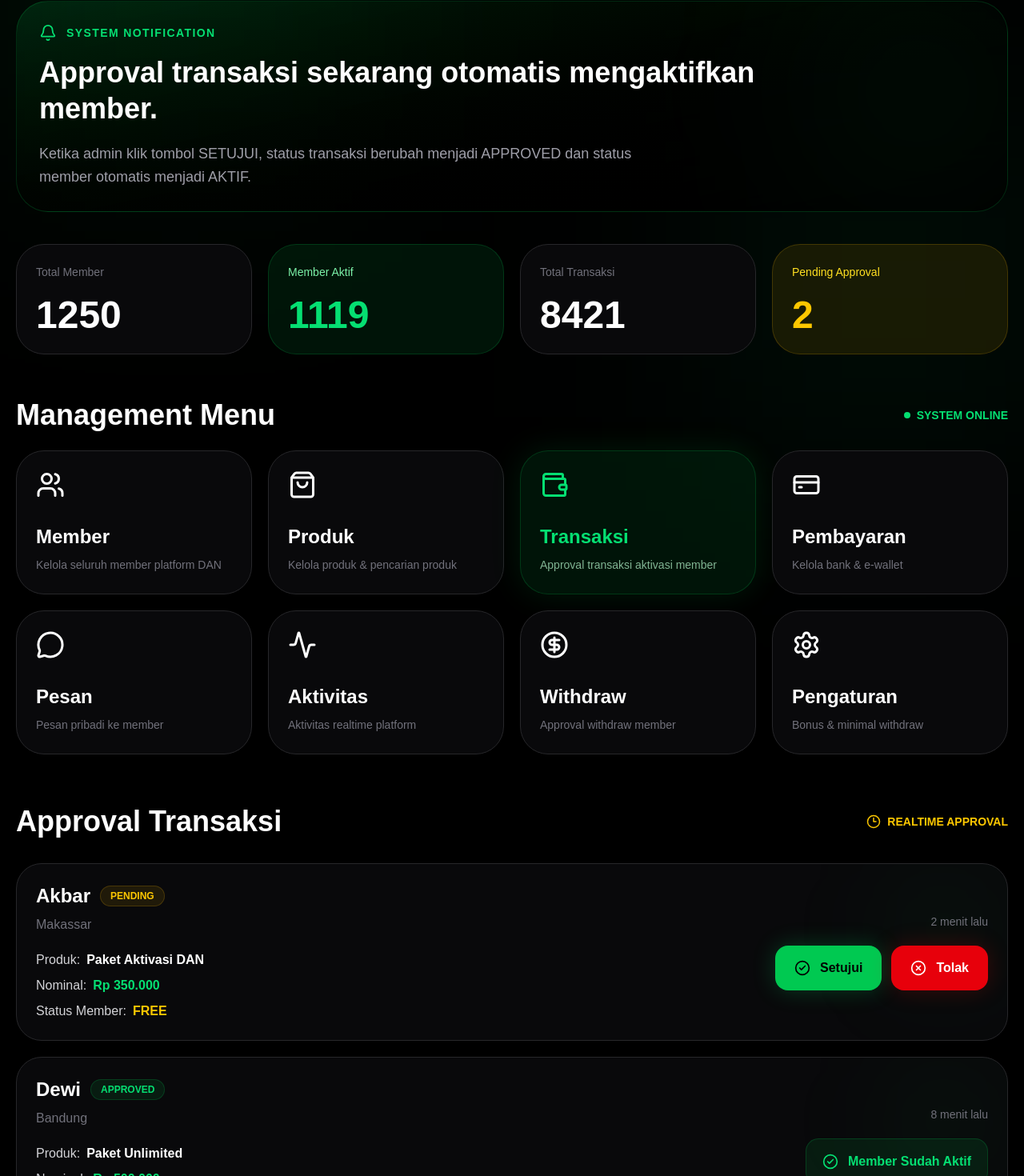
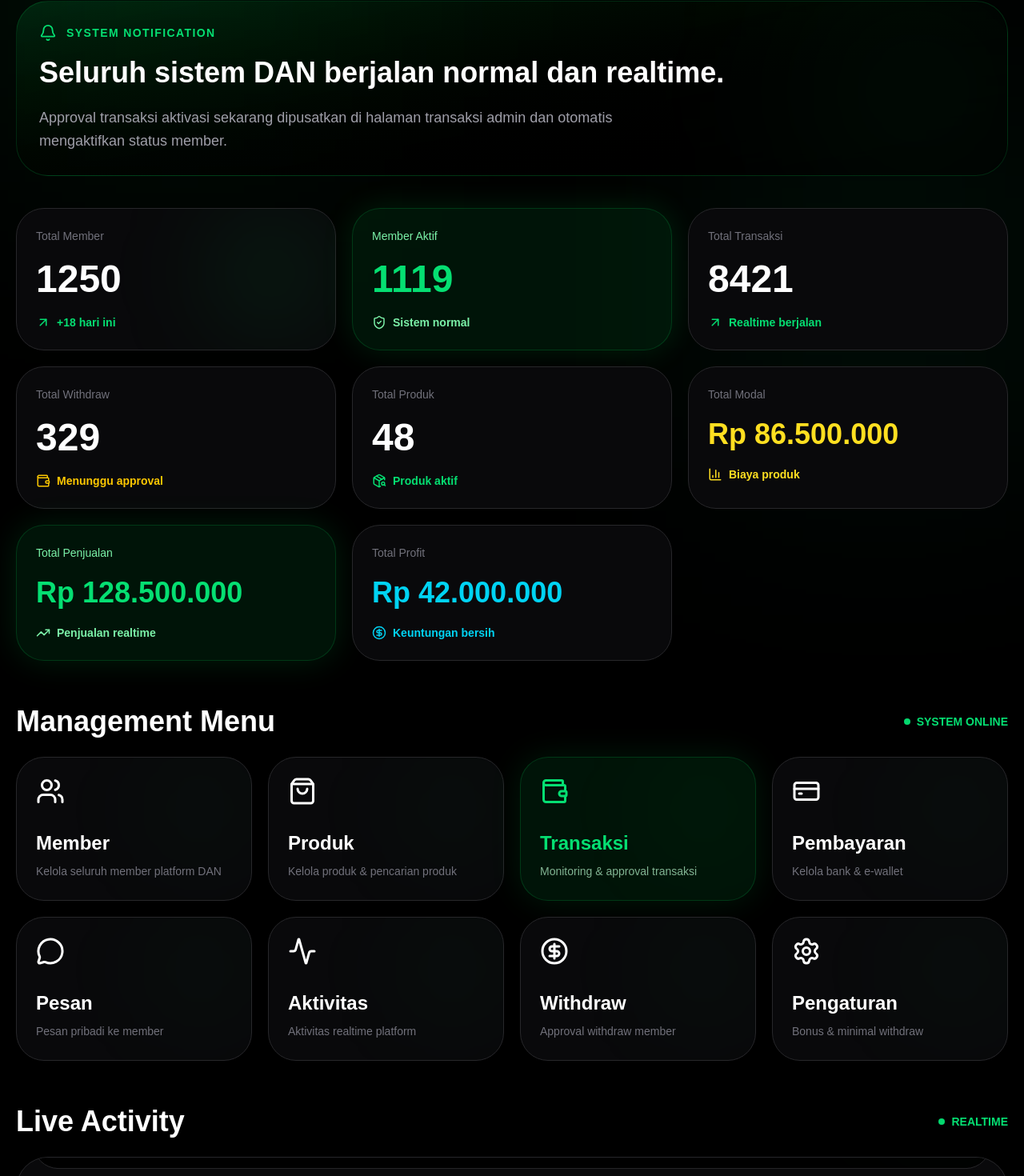
Before and after one commit to ibasnanna-sys/dan-app, a Next.js app: page /admin in a window 1280 px wide. Shown: the part 276-1746 px from the top of the page at 80% size. Built offline with nearby package versions, Linux system fonts and the light colour scheme.

Commit message:
Refactor admin page for improved transaction handling

```diff
--- a/src/app/admin/page.tsx
+++ b/src/app/admin/page.tsx
@@ -19,9 +19,6 @@ import {
   TrendingUp,
   BarChart3,
   MessageCircle,
-  CheckCircle2,
-  XCircle,
-  Clock3,
 } from "lucide-react";
 
 type TransactionStatus =
@@ -49,18 +46,18 @@ export default function AdminPage() {
 
   /*
     =====================================================
-    SINKRONISASI STATUS MEMBER & TRANSAKSI
+    SINKRONISASI ADMIN ↔ MEMBER
     =====================================================
 
     RULE:
-    - pending  -> member tetap FREE
-    - approved -> member otomatis AKTIF
-    - rejected -> member tetap FREE / DIBEKUKAN
+    - pending  => member FREE
+    - approved => member AKTIF
+    - rejected => member FREE
 
-    Halaman admin dan member harus memakai data/status
-    yang sama dari database/API nantinya.
+    Semua transaksi approval hanya ada
+    di halaman /admin/transactions
 
-    Untuk sementara simulasi local state dulu.
+    Dashboard admin tetap bersih.
   */
 
   const [transactions, setTransactions] =
@@ -99,14 +96,8 @@ export default function AdminPage() {
 
   /*
     =====================================================
-    AUTO SINKRON STATUS KE MEMBER PAGE
+    SIMPAN KE LOCAL STORAGE
     =====================================================
-
-    Saat transaksi approved:
-    - memberStatus => aktif
-
-    Simulasi localStorage untuk sinkron sementara.
-    Nanti tinggal ganti database/API.
   */
 
   useEffect(() => {
@@ -116,61 +107,31 @@ export default function AdminPage() {
       JSON.stringify(transactions)
     );
 
+    /*
+      DATA MEMBER AKTIF
+      untuk halaman member nanti
+    */
+
+    const memberData = transactions.map(
+      (trx) => ({
+        id: trx.id,
+        name: trx.memberName,
+        city: trx.city,
+        status: trx.memberStatus,
+        transactionStatus: trx.status,
+      })
+    );
+
+    localStorage.setItem(
+      "dan-members",
+      JSON.stringify(memberData)
+    );
+
   }, [transactions]);
 
   /*
     =====================================================
-    APPROVE TRANSACTION
-    =====================================================
-  */
-
-  function approveTransaction(id: number) {
-
-    setTransactions((prev) =>
-      prev.map((trx) => {
-
-        if (trx.id === id) {
-
-          return {
-            ...trx,
-            status: "approved",
-            memberStatus: "aktif",
-          };
-        }
-
-        return trx;
-      })
-    );
-  }
-
-  /*
-    =====================================================
-    REJECT TRANSACTION
-    =====================================================
-  */
-
-  function rejectTransaction(id: number) {
-
-    setTransactions((prev) =>
-      prev.map((trx) => {
-
-        if (trx.id === id) {
-
-          return {
-            ...trx,
-            status: "rejected",
-            memberStatus: "free",
-          };
-        }
-
-        return trx;
-      })
-    );
-  }
-
-  /*
-    =====================================================
-    STATS REALTIME
+    STATS
     =====================================================
   */
 
@@ -187,22 +148,26 @@ export default function AdminPage() {
     const totalTransaksi =
       transactions.length + 8418;
 
-    const pendingTransaction =
-      transactions.filter(
-        (trx) =>
-          trx.status === "pending"
-      ).length;
+    const totalWithdraw = 329;
+
+    const totalProduk = 48;
+
+    const totalModal = 86500000;
+
+    const totalPenjualan =
+      128500000;
+
+    const totalProfit = 42000000;
 
     return {
       totalMember,
       memberAktif,
       totalTransaksi,
-      pendingTransaction,
-      totalWithdraw: 329,
-      totalProduk: 48,
-      totalModal: 86500000,
-      totalPenjualan: 128500000,
-      totalProfit: 42000000,
+      totalWithdraw,
+      totalProduk,
+      totalModal,
+      totalPenjualan,
+      totalProfit,
     };
 
   }, [transactions]);
@@ -270,7 +235,7 @@ export default function AdminPage() {
       icon: Wallet,
       title: "Transaksi",
       desc:
-        "Approval transaksi aktivasi member",
+        "Monitoring & approval transaksi",
       active: true,
     },
     {
@@ -344,7 +309,7 @@ export default function AdminPage() {
             </h1>
 
             <p className="text-zinc-500 text-sm sm:text-lg mt-5 sm:mt-6 max-w-2xl leading-relaxed">
-              Sinkronisasi transaksi aktivasi member DAN berjalan realtime antara halaman admin dan member.
+              Pusat kontrol Digital Affiliate Network untuk memantau member, transaksi, produk digital, pembayaran, dan seluruh aktivitas platform secara realtime.
             </p>
 
           </div>
@@ -380,11 +345,11 @@ export default function AdminPage() {
             </div>
 
             <h2 className="text-2xl sm:text-3xl md:text-4xl font-black leading-tight max-w-4xl">
-              Approval transaksi sekarang otomatis mengaktifkan member.
+              Seluruh sistem DAN berjalan normal dan realtime.
             </h2>
 
             <p className="text-zinc-400 mt-5 text-sm sm:text-lg leading-relaxed max-w-3xl">
-              Ketika admin klik tombol SETUJUI, status transaksi berubah menjadi APPROVED dan status member otomatis menjadi AKTIF.
+              Approval transaksi aktivasi sekarang dipusatkan di halaman transaksi admin dan otomatis mengaktifkan status member.
             </p>
 
           </div>
@@ -392,53 +357,232 @@ export default function AdminPage() {
         </div>
 
         {/* STATS */}
-        <div className="grid grid-cols-1 sm:grid-cols-2 xl:grid-cols-4 gap-5 mt-10">
+        <div className="grid grid-cols-1 sm:grid-cols-2 xl:grid-cols-3 gap-5 mt-10">
 
-          <div className="rounded-[35px] border border-zinc-800 bg-zinc-950 p-6">
+          {/* TOTAL MEMBER */}
+          <div className="relative overflow-hidden rounded-[30px] sm:rounded-[35px] border border-zinc-800 bg-zinc-950 p-5 sm:p-6">
+
+            <div className="absolute top-0 right-0 w-40 h-40 bg-green-500/10 blur-3xl rounded-full"></div>
+
+            <div className="relative z-10">
 
               <p className="text-zinc-500 text-sm">
                 Total Member
               </p>
 
-            <h2 className="text-5xl font-black mt-5">
+              <h2 className="text-4xl sm:text-5xl font-black mt-5">
                 {stats.totalMember}
               </h2>
 
+              <div className="flex items-center gap-2 mt-5 text-green-400">
+
+                <ArrowUpRight size={18} />
+
+                <span className="font-bold text-sm">
+                  +18 hari ini
+                </span>
+
               </div>
 
-          <div className="rounded-[35px] border border-green-500/20 bg-green-500/10 p-6">
+            </div>
+
+          </div>
+
+          {/* MEMBER AKTIF */}
+          <div className="relative overflow-hidden rounded-[30px] sm:rounded-[35px] border border-green-500/20 bg-green-500/10 p-5 sm:p-6 shadow-[0_0_40px_rgba(0,255,100,0.12)]">
+
+            <div className="relative z-10">
 
               <p className="text-green-300 text-sm">
                 Member Aktif
               </p>
 
-            <h2 className="text-5xl font-black text-green-400 mt-5">
+              <h2 className="text-4xl sm:text-5xl font-black text-green-400 mt-5">
                 {stats.memberAktif}
               </h2>
 
+              <div className="flex items-center gap-2 mt-5 text-green-300">
+
+                <ShieldCheck size={18} />
+
+                <span className="font-bold text-sm">
+                  Sistem normal
+                </span>
+
               </div>
 
-          <div className="rounded-[35px] border border-zinc-800 bg-zinc-950 p-6">
+            </div>
+
+          </div>
+
+          {/* TRANSAKSI */}
+          <div className="relative overflow-hidden rounded-[30px] sm:rounded-[35px] border border-zinc-800 bg-zinc-950 p-5 sm:p-6">
+
+            <div className="relative z-10">
 
               <p className="text-zinc-500 text-sm">
                 Total Transaksi
               </p>
 
-            <h2 className="text-5xl font-black mt-5">
+              <h2 className="text-4xl sm:text-5xl font-black mt-5">
                 {stats.totalTransaksi}
               </h2>
 
+              <div className="flex items-center gap-2 mt-5 text-green-400">
+
+                <ArrowUpRight size={18} />
+
+                <span className="font-bold text-sm">
+                  Realtime berjalan
+                </span>
+
               </div>
 
-          <div className="rounded-[35px] border border-yellow-500/20 bg-yellow-500/10 p-6">
+            </div>
 
-            <p className="text-yellow-300 text-sm">
-              Pending Approval
+          </div>
+
+          {/* WITHDRAW */}
+          <div className="relative overflow-hidden rounded-[30px] sm:rounded-[35px] border border-zinc-800 bg-zinc-950 p-5 sm:p-6">
+
+            <div className="relative z-10">
+
+              <p className="text-zinc-500 text-sm">
+                Total Withdraw
               </p>
 
-            <h2 className="text-5xl font-black text-yellow-400 mt-5">
-              {stats.pendingTransaction}
+              <h2 className="text-4xl sm:text-5xl font-black mt-5">
+                {stats.totalWithdraw}
               </h2>
+
+              <div className="flex items-center gap-2 mt-5 text-yellow-400">
+
+                <Wallet size={18} />
+
+                <span className="font-bold text-sm">
+                  Menunggu approval
+                </span>
+
+              </div>
+
+            </div>
+
+          </div>
+
+          {/* PRODUK */}
+          <div className="relative overflow-hidden rounded-[30px] sm:rounded-[35px] border border-zinc-800 bg-zinc-950 p-5 sm:p-6">
+
+            <div className="relative z-10">
+
+              <p className="text-zinc-500 text-sm">
+                Total Produk
+              </p>
+
+              <h2 className="text-4xl sm:text-5xl font-black mt-5">
+                {stats.totalProduk}
+              </h2>
+
+              <div className="flex items-center gap-2 mt-5 text-green-400">
+
+                <PackageSearch size={18} />
+
+                <span className="font-bold text-sm">
+                  Produk aktif
+                </span>
+
+              </div>
+
+            </div>
+
+          </div>
+
+          {/* MODAL */}
+          <div className="relative overflow-hidden rounded-[30px] sm:rounded-[35px] border border-zinc-800 bg-zinc-950 p-5 sm:p-6">
+
+            <div className="relative z-10">
+
+              <p className="text-zinc-500 text-sm">
+                Total Modal
+              </p>
+
+              <h2 className="text-2xl sm:text-4xl font-black text-yellow-300 mt-5 break-words">
+                Rp{" "}
+                {stats.totalModal.toLocaleString(
+                  "id-ID"
+                )}
+              </h2>
+
+              <div className="flex items-center gap-2 mt-5 text-yellow-300">
+
+                <BarChart3 size={18} />
+
+                <span className="font-bold text-sm">
+                  Biaya produk
+                </span>
+
+              </div>
+
+            </div>
+
+          </div>
+
+          {/* PENJUALAN */}
+          <div className="relative overflow-hidden rounded-[30px] sm:rounded-[35px] border border-green-500/20 bg-green-500/10 p-5 sm:p-6 shadow-[0_0_40px_rgba(0,255,100,0.12)]">
+
+            <div className="relative z-10">
+
+              <p className="text-green-300 text-sm">
+                Total Penjualan
+              </p>
+
+              <h2 className="text-2xl sm:text-4xl font-black text-green-400 mt-5 break-words">
+                Rp{" "}
+                {stats.totalPenjualan.toLocaleString(
+                  "id-ID"
+                )}
+              </h2>
+
+              <div className="flex items-center gap-2 mt-5 text-green-300">
+
+                <TrendingUp size={18} />
+
+                <span className="font-bold text-sm">
+                  Penjualan realtime
+                </span>
+
+              </div>
+
+            </div>
+
+          </div>
+
+          {/* PROFIT */}
+          <div className="relative overflow-hidden rounded-[30px] sm:rounded-[35px] border border-zinc-800 bg-zinc-950 p-5 sm:p-6">
+
+            <div className="relative z-10">
+
+              <p className="text-zinc-500 text-sm">
+                Total Profit
+              </p>
+
+              <h2 className="text-2xl sm:text-4xl font-black text-cyan-400 mt-5 break-words">
+                Rp{" "}
+                {stats.totalProfit.toLocaleString(
+                  "id-ID"
+                )}
+              </h2>
+
+              <div className="flex items-center gap-2 mt-5 text-cyan-400">
+
+                <CircleDollarSign size={18} />
+
+                <span className="font-bold text-sm">
+                  Keuntungan bersih
+                </span>
+
+              </div>
+
+            </div>
 
           </div>
 
@@ -482,6 +626,8 @@ export default function AdminPage() {
                       : "border border-zinc-800 bg-zinc-950 hover:border-green-500"
                   }`}
                 >
+
+                  <div className="absolute top-0 right-0 w-32 h-32 bg-green-500/5 blur-3xl rounded-full"></div>
 
                   <div className="relative z-10 flex flex-col justify-between h-full">
 
@@ -530,208 +676,8 @@ export default function AdminPage() {
 
         </div>
 
-        {/* TRANSACTION APPROVAL */}
-        <div className="mt-16">
-
-          <div className="flex items-center justify-between mb-8">
-
-            <h2 className="text-3xl sm:text-4xl font-black">
-              Approval Transaksi
-            </h2>
-
-            <div className="flex items-center gap-2">
-
-              <Clock3
-                size={18}
-                className="text-yellow-400"
-              />
-
-              <span className="text-yellow-400 font-black text-sm">
-                REALTIME APPROVAL
-              </span>
-
-            </div>
-
-          </div>
-
-          <div className="space-y-5">
-
-            {transactions.map((trx) => (
-
-              <div
-                key={trx.id}
-                className="relative overflow-hidden rounded-[32px] border border-zinc-800 bg-zinc-950 p-6"
-              >
-
-                <div className="absolute top-0 right-0 w-40 h-40 bg-green-500/5 blur-3xl rounded-full"></div>
-
-                <div className="relative z-10">
-
-                  <div className="flex flex-col lg:flex-row lg:items-center lg:justify-between gap-6">
-
-                    {/* LEFT */}
-                    <div>
-
-                      <div className="flex flex-wrap items-center gap-3">
-
-                        <h3 className="text-2xl font-black">
-                          {trx.memberName}
-                        </h3>
-
-                        {trx.status ===
-                          "pending" && (
-                          <div className="px-3 py-1 rounded-full bg-yellow-500/10 border border-yellow-500/20 text-yellow-400 text-xs font-black">
-                            PENDING
-                          </div>
-                        )}
-
-                        {trx.status ===
-                          "approved" && (
-                          <div className="px-3 py-1 rounded-full bg-green-500/10 border border-green-500/20 text-green-400 text-xs font-black">
-                            APPROVED
-                          </div>
-                        )}
-
-                        {trx.status ===
-                          "rejected" && (
-                          <div className="px-3 py-1 rounded-full bg-red-500/10 border border-red-500/20 text-red-400 text-xs font-black">
-                            REJECTED
-                          </div>
-                        )}
-
-                      </div>
-
-                      <p className="text-zinc-500 mt-2">
-                        {trx.city}
-                      </p>
-
-                      <div className="mt-5 space-y-2">
-
-                        <p className="text-zinc-300">
-                          Produk:
-                          <span className="font-black ml-2 text-white">
-                            {trx.product}
-                          </span>
-                        </p>
-
-                        <p className="text-zinc-300">
-                          Nominal:
-                          <span className="font-black ml-2 text-green-400">
-                            Rp{" "}
-                            {trx.amount.toLocaleString(
-                              "id-ID"
-                            )}
-                          </span>
-                        </p>
-
-                        <p className="text-zinc-300">
-                          Status Member:
-                          <span
-                            className={`font-black ml-2 ${
-                              trx.memberStatus ===
-                              "aktif"
-                                ? "text-green-400"
-                                : trx.memberStatus ===
-                                  "dibekukan"
-                                ? "text-orange-400"
-                                : "text-yellow-400"
-                            }`}
-                          >
-                            {trx.memberStatus.toUpperCase()}
-                          </span>
-                        </p>
-
-                      </div>
-
-                    </div>
-
-                    {/* RIGHT */}
-                    <div className="flex flex-col items-start lg:items-end gap-5">
-
-                      <span className="text-zinc-500 text-sm">
-                        {trx.createdAt}
-                      </span>
-
-                      {trx.status ===
-                        "pending" ? (
-                        <div className="flex flex-wrap gap-3">
-
-                          <button
-                            onClick={() =>
-                              approveTransaction(
-                                trx.id
-                              )
-                            }
-                            className="h-14 px-6 rounded-2xl bg-green-500 hover:bg-green-400 transition-all duration-300 text-black font-black flex items-center gap-3 shadow-[0_0_30px_rgba(0,255,120,0.20)]"
-                          >
-
-                            <CheckCircle2 size={20} />
-
-                            Setujui
-
-                          </button>
-
-                          <button
-                            onClick={() =>
-                              rejectTransaction(
-                                trx.id
-                              )
-                            }
-                            className="h-14 px-6 rounded-2xl bg-red-600 hover:bg-red-500 transition-all duration-300 text-white font-black flex items-center gap-3 shadow-[0_0_30px_rgba(255,0,0,0.20)]"
-                          >
-
-                            <XCircle size={20} />
-
-                            Tolak
-
-                          </button>
-
-                        </div>
-                      ) : trx.status ===
-                        "approved" ? (
-                        <div className="inline-flex items-center gap-3 px-5 py-4 rounded-2xl bg-green-500/10 border border-green-500/20">
-
-                          <CheckCircle2
-                            size={20}
-                            className="text-green-400"
-                          />
-
-                          <span className="text-green-400 font-black">
-                            Member Sudah Aktif
-                          </span>
-
-                        </div>
-                      ) : (
-                        <div className="inline-flex items-center gap-3 px-5 py-4 rounded-2xl bg-red-500/10 border border-red-500/20">
-
-                          <XCircle
-                            size={20}
-                            className="text-red-400"
-                          />
-
-                          <span className="text-red-400 font-black">
-                            Transaksi Ditolak
-                          </span>
-
-                        </div>
-                      )}
-
-                    </div>
-
-                  </div>
-
-                </div>
-
-              </div>
-
-            ))}
-
-          </div>
-
-        </div>
-
         {/* LIVE ACTIVITY */}
-        <div className="mt-16">
+        <div className="mt-14">
 
           <div className="flex items-center justify-between mb-6">
 
@@ -751,7 +697,7 @@ export default function AdminPage() {
 
           </div>
 
-          <div className="relative h-[420px] overflow-hidden rounded-[40px] border border-zinc-800 bg-zinc-950 p-5">
+          <div className="relative h-[420px] sm:h-[450px] overflow-hidden rounded-[30px] sm:rounded-[40px] border border-zinc-800 bg-zinc-950 p-4 sm:p-5">
 
             <div className="animate-scroll space-y-5">
 
@@ -760,8 +706,10 @@ export default function AdminPage() {
 
                   <div
                     key={index}
-                    className="relative overflow-hidden rounded-[32px] border border-zinc-800 bg-black p-6"
+                    className="relative overflow-hidden rounded-[24px] sm:rounded-[32px] border border-zinc-800 bg-black p-5 sm:p-6"
                   >
+
+                    <div className="absolute top-0 right-0 w-32 h-32 bg-green-500/5 blur-3xl rounded-full"></div>
 
                     <div className="relative z-10">
 
@@ -769,23 +717,23 @@ export default function AdminPage() {
 
                         <div>
 
-                          <h3 className="text-2xl font-black">
+                          <h3 className="text-xl sm:text-2xl font-black">
                             {item.name}
                           </h3>
 
-                          <p className="text-zinc-500 mt-2">
+                          <p className="text-zinc-500 mt-2 text-sm sm:text-base">
                             {item.city}
                           </p>
 
                         </div>
 
-                        <span className="text-zinc-500 text-sm whitespace-nowrap">
+                        <span className="text-zinc-500 text-xs sm:text-sm whitespace-nowrap">
                           {item.time}
                         </span>
 
                       </div>
 
-                      <p className="text-lg mt-5 leading-relaxed">
+                      <p className="text-sm sm:text-lg mt-5 leading-relaxed">
                         {item.activity}
                       </p>
 
```
Lines whose indentation alone changed are shown as unchanged.
